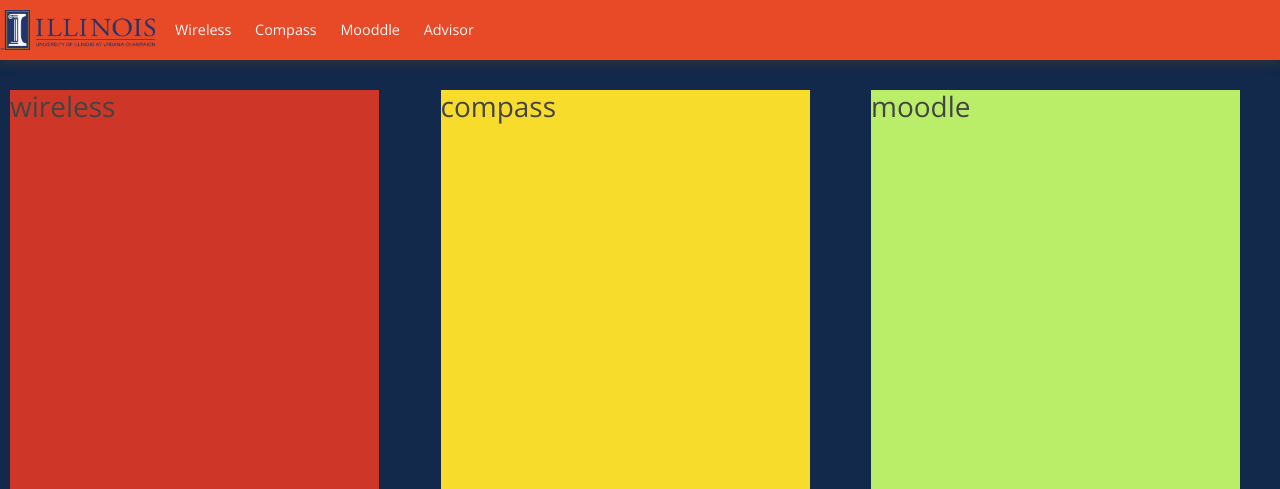
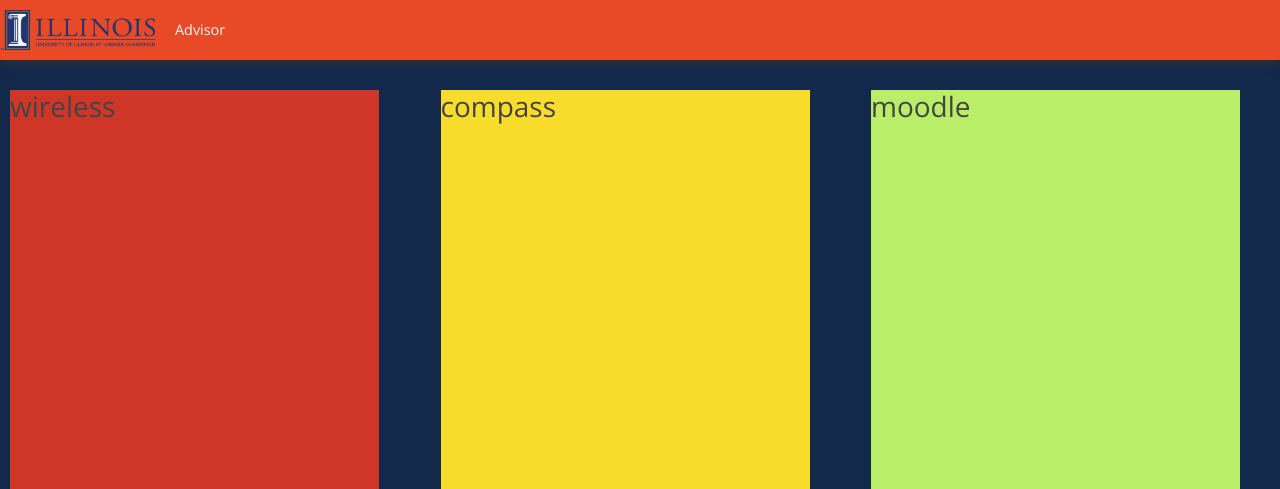
Before and after one commit to julianchin/AcademicSuccessDashboard, a Flask app: page / in a window 1280 px wide. Shown: the top 489 px of the page. Run offline with Flask 2, Linux system fonts and the light colour scheme; some libraries are stand-ins or nearby versions.

Commit message:
delete wireless, compass, moodle page

```diff
--- a/main.py
+++ b/main.py
@@ -27,17 +27,6 @@
 def advisor():
     return render_template('advisor.html', advisors=advisors)
 
-@app.route("/wireless")
-def wireless():
-    return render_template('advisor.html', advisors=advisors)
-
-@app.route("/compass")
-def compass():
-    return render_template('advisor.html', advisors=advisors)
-
-@app.route("/mooddle")
-def moddle():
-    return render_template('advisor.html', advisors=advisors)
 
 if __name__ == '__main__':
     app.run(debug=True)
--- a/templates/layout.html
+++ b/templates/layout.html
@@ -24,9 +24,6 @@
             <img src="/static/profile_pics/logo.png" height="40px" width="155px" alt="logo_image"></img>
           </a>
           <nav class="top-nav">
-            <a href="/wireless">Wireless</a>
-            <a href="/compass">Compass</a>
-            <a href="/mooddle">Mooddle</a>
             <a href="/advisor">Advisor</a>
           </nav>
         </header>
```
